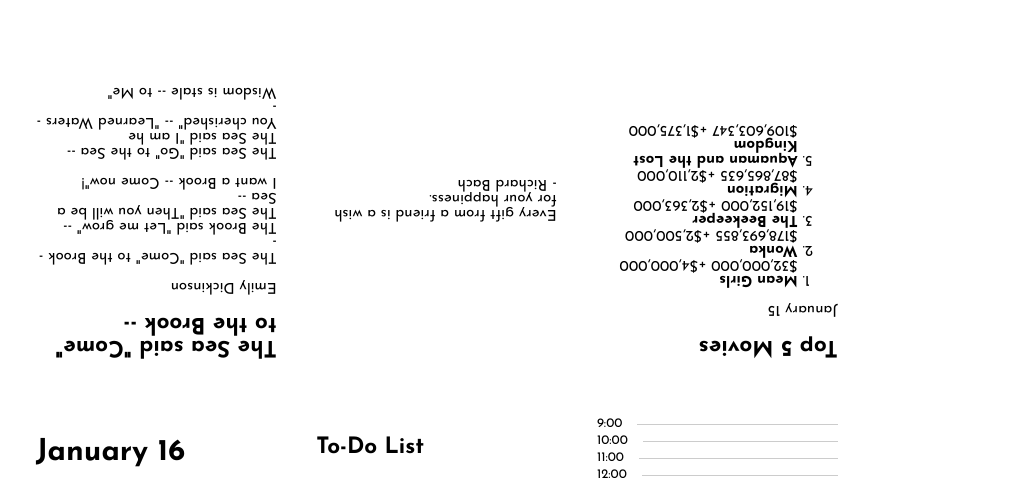
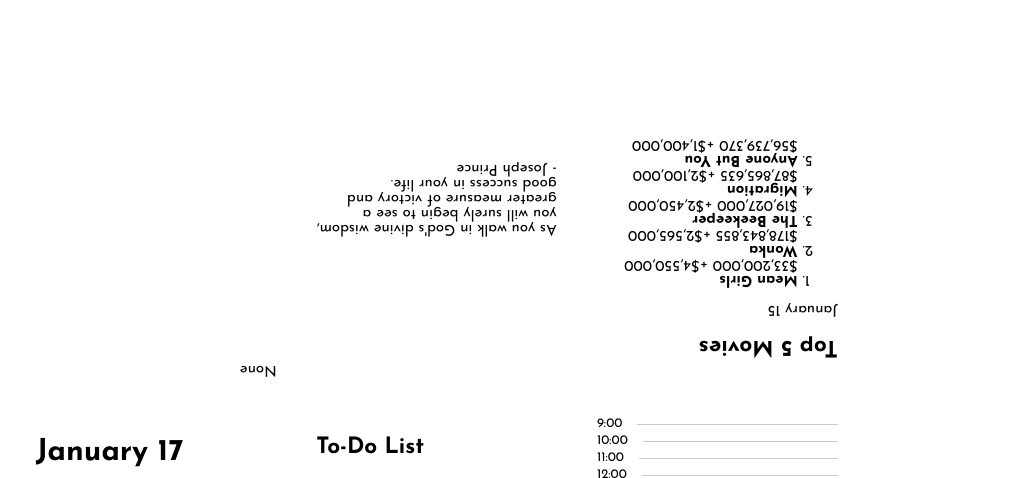
Before and after one commit to claifiifi/dailybailey, a plain HTML site: page index.html in a window 1280 px wide. Shown: the top 478 px of the page, 265-1280 px from the left. Drawn offline with Linux system fonts and the light colour scheme.

Commit message:
Auto-generated webpage updates

```diff
--- a/index.html
+++ b/index.html
@@ -3,7 +3,7 @@
 <head>
   <meta charset="UTF-8">
   <link rel="stylesheet" href="https://fonts.googleapis.com/css2?family=Josefin+Sans:wght@300;400;700&display=swap">
-  <title>January 16</title>
+  <title>January 17</title>
   <style>
     body {
       margin: 0;
@@ -59,16 +59,12 @@
   </style>
 </head>
 <body>
-  <div class="part rotated"><image src='images/image29.png'></div>
-  <div class="part rotated">
-          <h2>The Sea said "Come" to the Brook --</h2>
-          <p>Emily Dickinson</p>
-          <p>The Sea said "Come" to the Brook --<br>The Brook said "Let me grow" --<br>The Sea said "Then you will be a Sea --<br>I want a Brook -- Come now"!<br><br>The Sea said "Go" to the Sea --<br>The Sea said "I am he<br>You cherished" -- "Learned Waters --<br>Wisdom is stale -- to Me"</p>
-          </div>
-  <div class="part rotated" style="display:grid;"><p>Every gift from a friend is a wish for your happiness.<br>- Richard Bach</p></div>
-  <div class="part rotated"><h2>Top 5 Movies</h2><p>January 15</p><ol><li><strong>Mean Girls</strong><br>$32,000,000    +$4,000,000</li><li><strong>Wonka</strong><br>$178,693,855    +$2,500,000</li><li><strong>The Beekeeper</strong><br>$19,152,000    +$2,363,000</li><li><strong>Migration</strong><br>$87,865,635    +$2,110,000</li><li><strong>Aquaman and the Lost Kingdom</strong><br>$109,603,347    +$1,375,000</li></ol></div>
+  <div class="part rotated"><image src='images/image31.png'></div>
+  <div class="part rotated">None</div>
+  <div class="part rotated" style="display:grid;"><p>As you walk in God's divine wisdom, you will surely begin to see a greater measure of victory and good success in your life.<br>- Joseph Prince</p></div>
+  <div class="part rotated"><h2>Top 5 Movies</h2><p>January 15</p><ol><li><strong>Mean Girls</strong><br>$33,200,000    +$4,550,000</li><li><strong>Wonka</strong><br>$178,843,855    +$2,565,000</li><li><strong>The Beekeeper</strong><br>$19,027,000    +$2,450,000</li><li><strong>Migration</strong><br>$87,865,635    +$2,100,000</li><li><strong>Anyone But You</strong><br>$56,739,370    +$1,400,000</li></ol></div>
   <div class="part"><h2>Notes</h2></div>
-  <div class="part"><h1>January 16</h1><image src='images/image30.png'></div>
+  <div class="part"><h1>January 17</h1><image src='images/image32.png'></div>
   <div class="part">
     <h2>To-Do List</h2>
 <ul style="list-style-type:circle;font-size:22px;">
```
Also changed, not shown: 2 other files.
